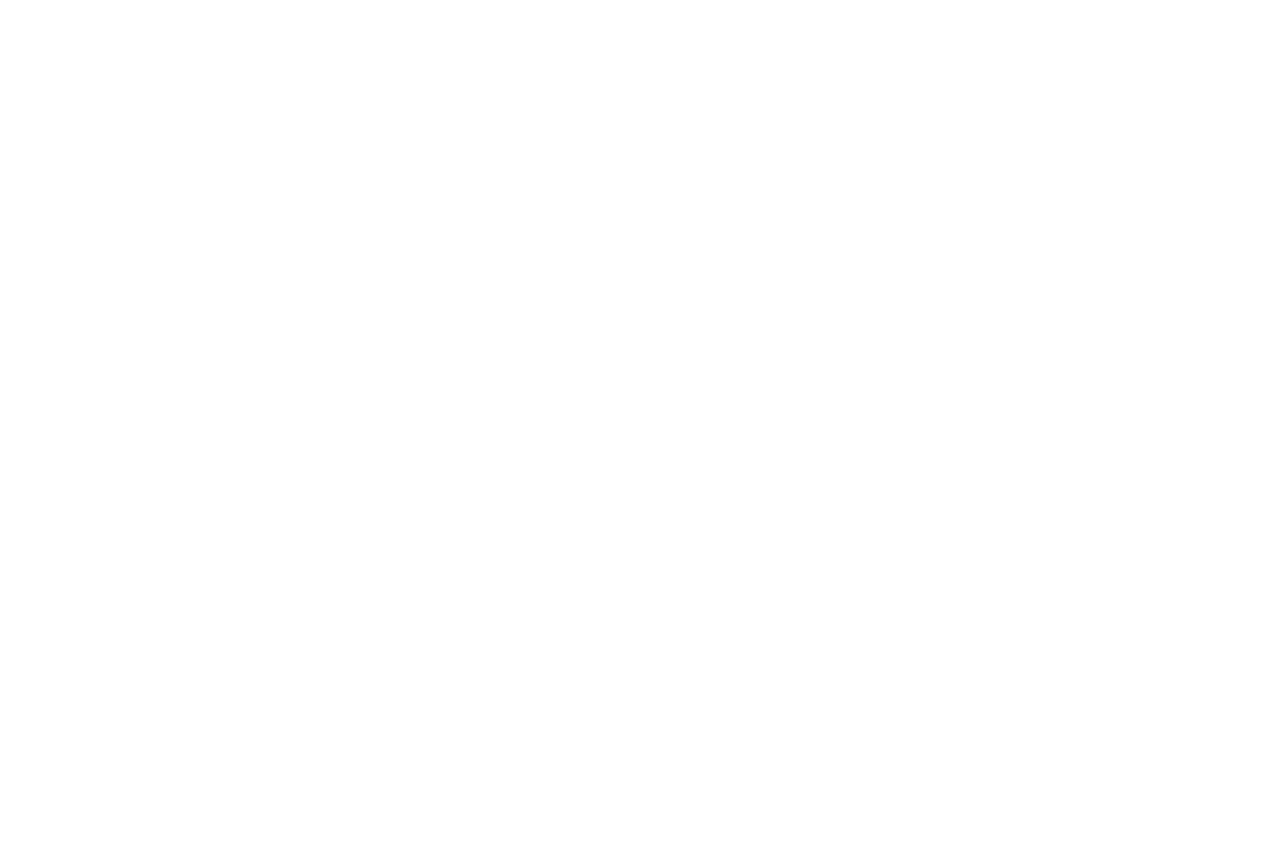
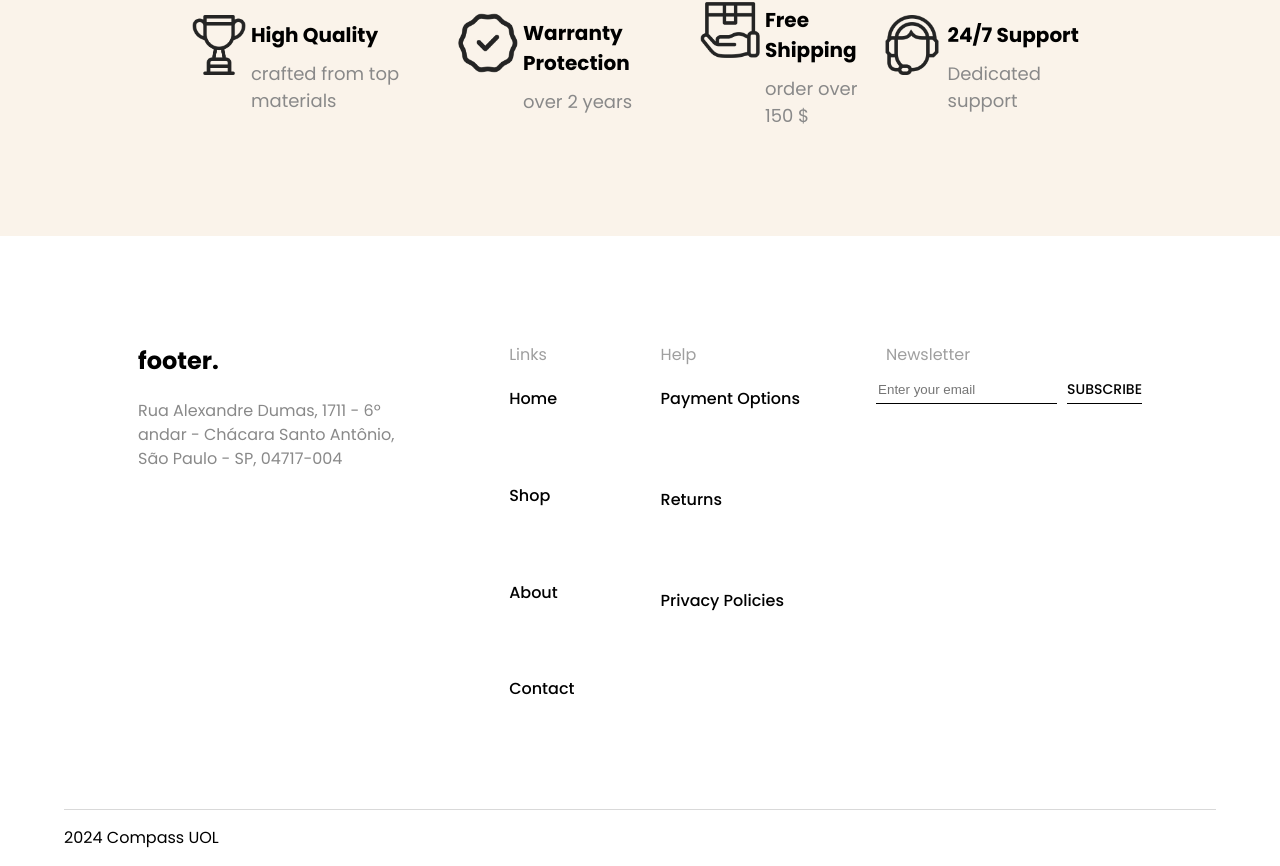
Before and after one commit to wOL-Lucas/ecommerce-result-list, a React (Vite) app: page / in a window 1280 px wide. Shown: the part 2700-3566 px from the top of the page. Before the commit the page ends 2598 px from the top, so only its background shows below. Built offline with nearby package versions, Linux system fonts and the light colour scheme.

Commit message:
feat(shop-footer): Implement footer on shop view

```diff
--- /dev/null
+++ b/src/components/footer.tsx
@@ -0,0 +1,198 @@
+import styled from 'styled-components';
+import Banner from '@components/banner';
+import Links from '@components/links';
+
+const Container = styled.div`
+  display: flex;
+  width: 100%;
+  background-color: #FFFFFF;
+  padding: 34px 0;
+  min-height: 505px;
+  justify-content: center;
+
+  @media (max-width: 768px) {
+    padding: 20px 0;
+    min-height: 165px;
+  }
+`;
+
+const Wrapper = styled.div`
+  color: #000000;
+  font-family: 'Poppins', sans-serif;
+  display: flex;
+  width: 80%;
+  justify-content: space-between;
+  align-items: center;
+
+  @media (max-width: 768px) {
+    width: 100%;
+  }
+`;
+
+const ItemWrapper = styled.div`
+  display: flex;
+  flex-direction: column;
+  justify-content: start;
+  height: 75%;
+
+   h3 {
+    font-size: 24px;
+    margin: 10px;
+
+    @media (max-width: 768px) {
+      font-size: 16px;
+    }
+  }
+
+  .address {
+    font-size: 16px;
+    margin: 10px;
+    color: #898989;
+    max-width: 285px;
+    text-align: start;
+
+    @media (max-width: 768px) {
+      font-size: 12px;
+      margin: 0 5px;
+    }
+  }
+
+  p {
+    margin: 10px;
+    color: #9F9F9F;
+
+    @media (max-width: 768px) {
+      font-size: 12px;
+    }
+  }
+
+  a {
+    text-decoration: none;
+    color: #000000;
+    margin: 10px;
+    padding: 0;
+  }
+
+  .help {
+    display: flex;
+    flex-direction: column;
+    justify-content: space-between;
+    height: 65%;
+
+    @media (max-width: 768px) {
+      font-size: 10px !important;
+    }
+  }
+
+  .subscribe {
+    display: flex;
+    input {
+      background-color: #FFFFFF;
+      border: none;
+      border-bottom: 1px solid #000000;
+      color: #000000;
+
+      height: 24px;
+
+      &:focus {
+        outline: none;
+      }
+    }
+
+    button {
+      background-color: #FFFFFF;
+      border: none;
+      border-bottom: 1px solid #000000;
+      border-radius: 0;
+      color: #000000;
+      margin: 0 10px;
+      padding: 0;
+
+      font-size: 14px;
+      font-family: 'Poppins', sans-serif;
+
+      &:focus {
+        outline: none;
+      }
+
+      @media (max-width: 768px) {
+        font-size: 12px;
+        padding-top: 10px;
+      }
+    }
+
+    @media (max-width: 768px) {
+      flex-direction: column;
+      font-size: 10px;
+
+      p {
+        margin: 0;
+      }
+    }
+  }
+`
+
+const CopyWrapper = styled.div`
+  display: flex;
+  background-color: #FFFFFF;
+  justify-content: center;
+`;
+
+const Copy = styled.div`
+  border-top: 1px solid #D9D9D9;
+  color: #000000;
+  font-family: 'Poppins', sans-serif;
+  width: 90%;
+`
+
+const Footer = () => {
+
+  const pages = [
+    { name: 'Home', url: '#' },
+    { name: 'Shop', url: '#' },
+    { name: 'About', url: '#' },
+    { name: 'Contact', url: '#' }
+  ];
+
+  return (
+    <div>
+      <Banner/>
+      <Container>
+        <Wrapper>
+          <ItemWrapper>
+            <h3>footer.</h3>
+            <p className="address">Rua Alexandre Dumas, 1711 - 6º andar - Chácara Santo Antônio, São Paulo - SP, 04717-004</p>
+          </ItemWrapper>
+          <ItemWrapper>
+            <p>Links</p>
+            <Links pages={pages} column={true}/>
+          </ItemWrapper>
+          <ItemWrapper>
+            <p>Help</p>
+            <div className="help">
+              <a href="#">Payment Options</a>
+              <a href="#">Returns</a>
+              <a href="#">Privacy Policies</a>
+            </div>
+          </ItemWrapper>
+          <ItemWrapper>
+            <p>Newsletter</p>
+            <div className="subscribe">
+              <input type="text" placeholder="Enter your email"/>
+              <button>SUBSCRIBE</button>
+            </div>
+          </ItemWrapper>
+
+        </Wrapper>
+      </Container>
+      <CopyWrapper>
+        <Copy>
+          <p>2024 Compass UOL</p>
+        </Copy>
+      </CopyWrapper>
+    </div>
+  );
+}
+
+
+export default Footer;
--- a/src/views/shop.tsx
+++ b/src/views/shop.tsx
@@ -2,6 +2,7 @@ import Header from '@components/header';
 import Filters from '@components/filters';
 import Products from '@components/products';
 import Pager from '@components/pager';
+import Footer from '@components/footer';
 
 const Shop = () => {
   return (
@@ -10,6 +11,7 @@ const Shop = () => {
       <Filters/>
       <Products/>
       <Pager PagesCount={3}/>
+      <Footer/>
     </div>
   );
 }
```
